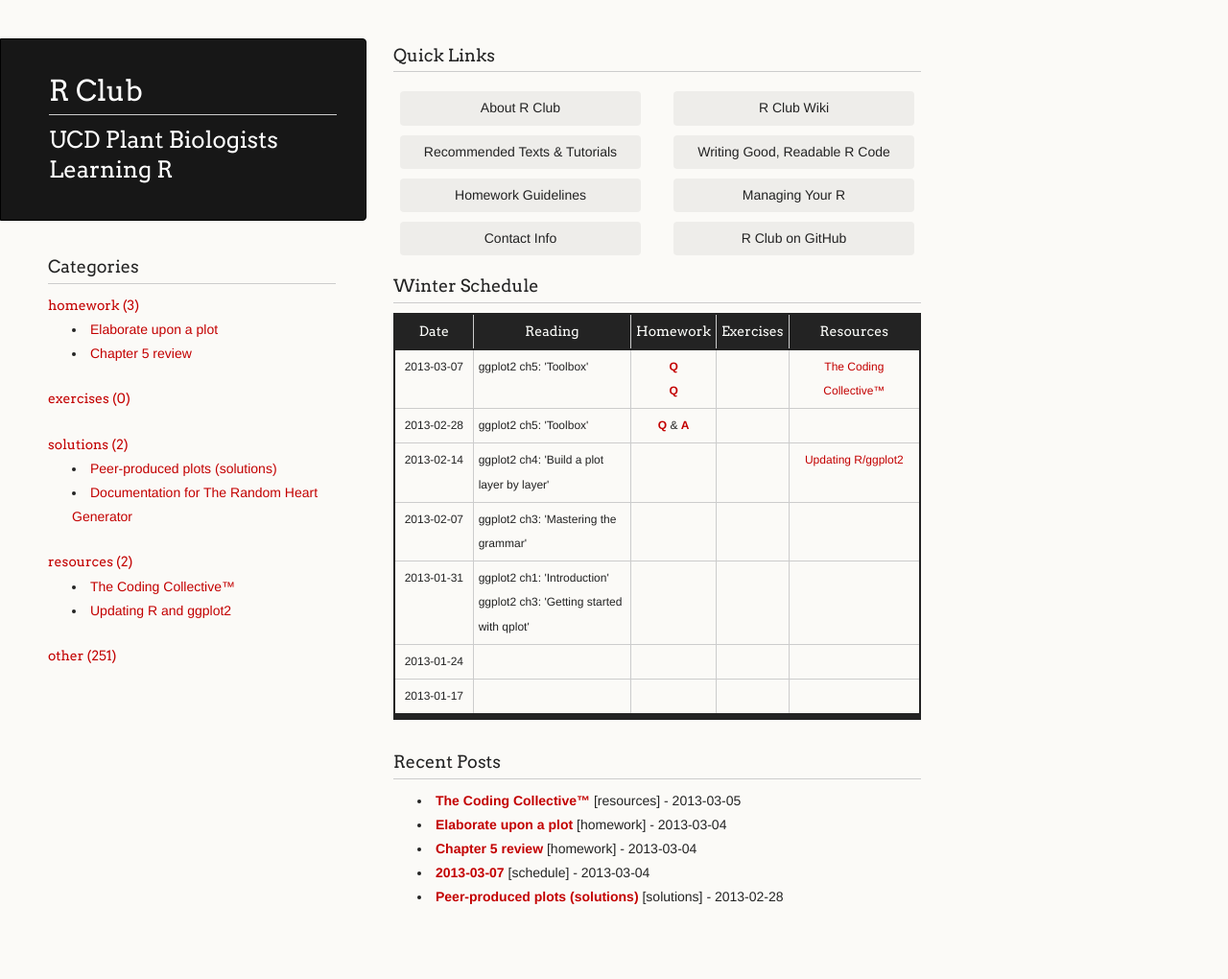
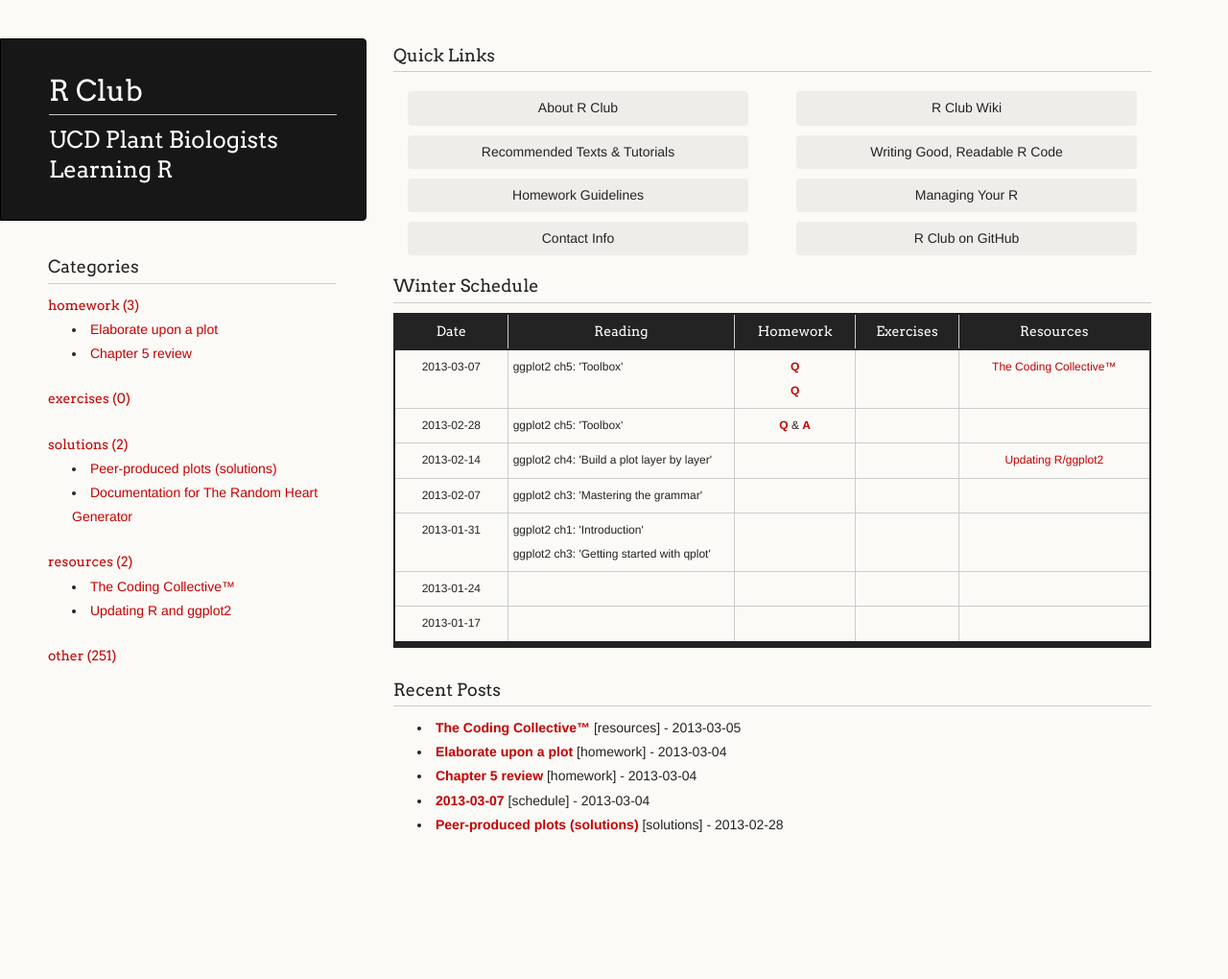
Before and after one commit to mfcovington/r_club, a Jekyll site: the page built from index.html, in a window 1280 px wide. Shown: the whole page at 96% size. Built offline with Jekyll 4.4.1, drawn with Linux system fonts in a browser that asks for light colours; Markdown is read by kramdown in place of the engine named in the settings; after the commit the page ends 944 px from its top, so only the background shows below that.

Commit message:
add additional browser width cutoffs (1080, 1200)

```diff
--- a/stylesheets/styles.css
+++ b/stylesheets/styles.css
@@ -364,7 +364,7 @@
 
 /* Wrapper */
 .wrapper {
-  width:960px;
+  width:1200px;
 }
 
 
@@ -492,7 +492,7 @@
 /* Section - for main page content */
 
 section {
-  width:550px;
+  width:790px;
   float:right;
   padding-bottom:50px;
 }
@@ -507,6 +507,31 @@
   bottom:10px;
     padding-left: 50px;
 }
+
+@media print, screen and (max-width: 1200px) {
+
+  section {
+    width:670px;
+  }
+
+  .wrapper {
+    width:1080px;
+  }
+
+}
+
+@media print, screen and (max-width: 1080px) {
+
+  section {
+    width:550px;
+  }
+
+  .wrapper {
+    width:960px;
+  }
+
+}
+
 
 @media print, screen and (max-width: 960px) {
 
```
